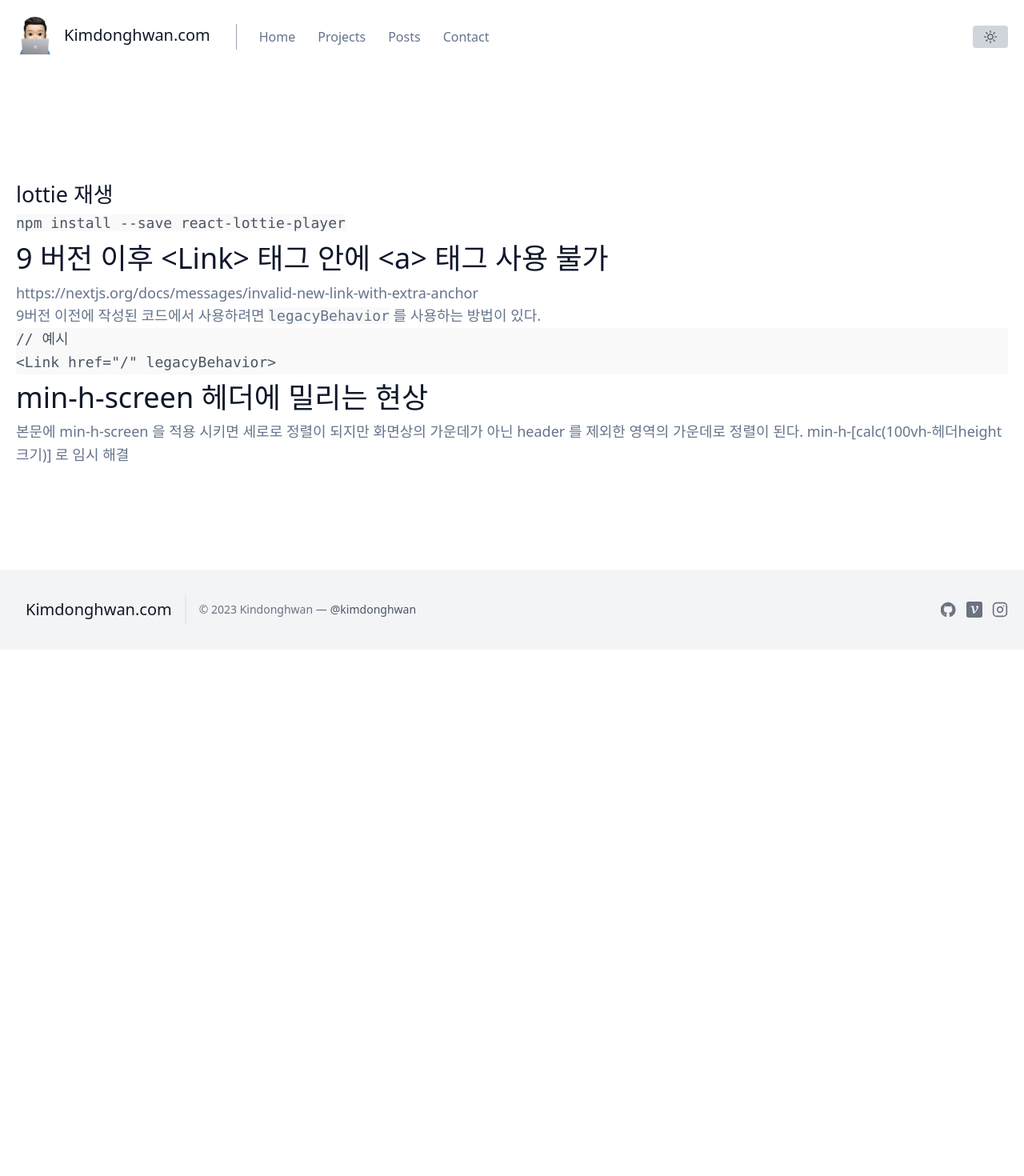
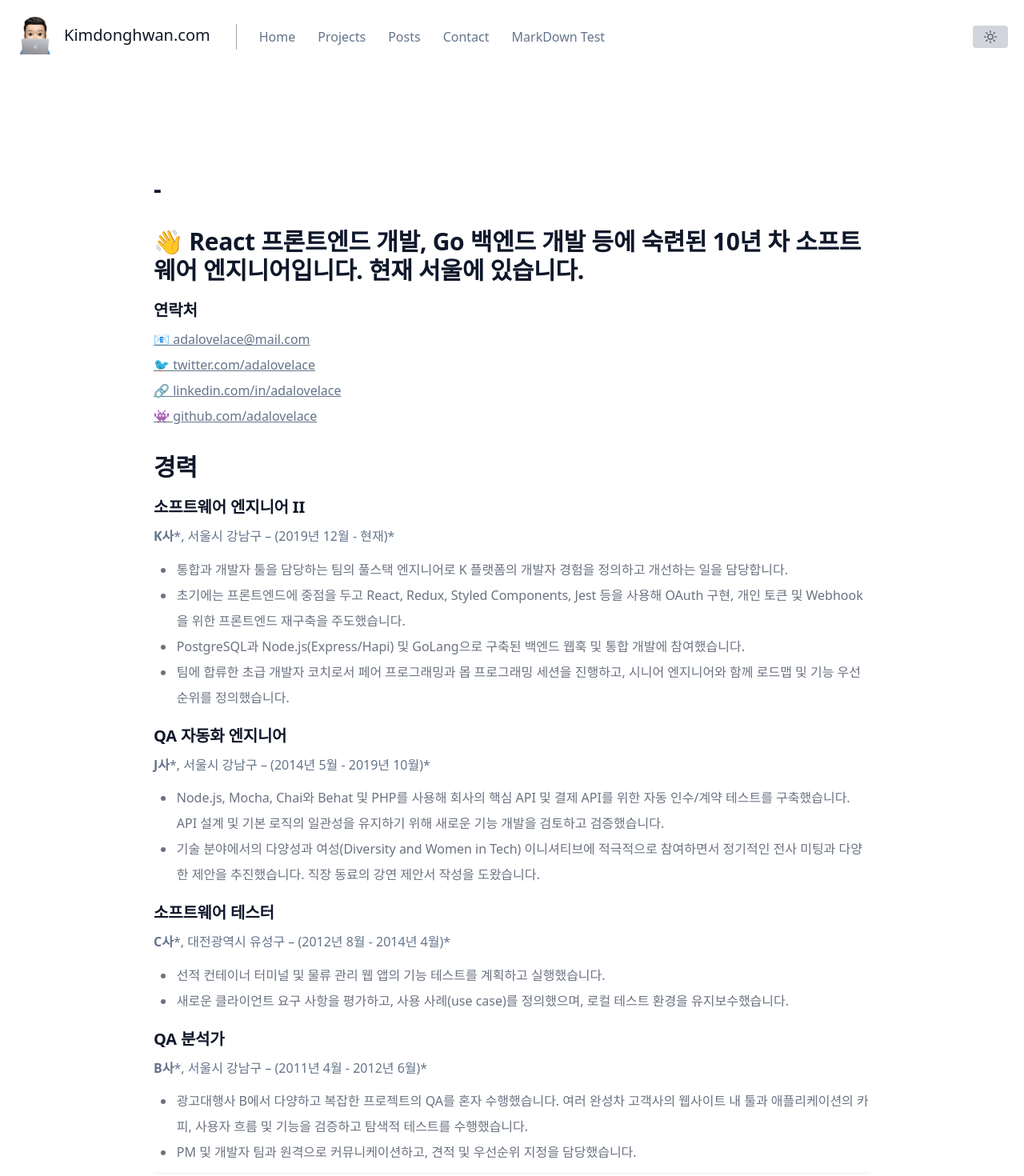
Before and after one commit to kimneighbor/neighborkim-nextjs-portfolio, a Next.js app: page /markdown in a window 1280 px wide. Shown: the top 1470 px of the page at 80% size. Before the commit the page ends 812 px from the top, so only its background shows below. Built offline with nearby package versions, Linux system fonts and the light colour scheme.

Commit message:
add markdown test

```diff
--- a/components/header.tsx
+++ b/components/header.tsx
@@ -5,18 +5,18 @@ export default function Header() {
     return (
         <>
             <header className="text-gray-600 body-font">
-                <div className="container mx-auto flex flex-wrap p-5 flex-col md:flex-row items-center">
+                <div className="container mx-auto flex flex-wrap p-5 flex-col  md:flex-row items-center ">
                     <Link href="/" legacyBehavior>
-                        <a className="flex title-font font-medium items-center text-gray-900 mb-4 mr-4 md:mb-1">
+                        <a className="flex title-font font-medium items-center text-gray-900 mb-4 mr-4 md:mb-1 ">
                             <img src="/neighborkimlogo.png" alt="logo" className="w-12 h-12 "/>
                             <span className="ml-3 text-xl">Kimdonghwan.com</span>
                         </a>
                     </Link>
                     <nav
-                        className="md:mr-auto md:ml-4 md:py-1 md:pl-4 md:border-l md:border-gray-400	flex flex-wrap items-center text-base justify-center">
+                        className="md:mr-auto md:ml-4 md:py-1 md:pl-4 md:border-l md:border-gray-400 flex flex-wrap items-center text-base justify-center">
                         {/* legacyBehavior를 사용해야 Link 내부에 a 태그 사용 가능 next 9버전 이후 부터는 a 태그 사용 불가 */}
                         <Link href="/" legacyBehavior>
-                            <a className="mr-7 ml-3 hover:text-gray-900">Home</a>
+                            <a className="mr-7 ml-3 hover:text-gray-900 lg:inline hidden">Home</a>
                         </Link>
                         <Link href="/projects" legacyBehavior>
                             <a className="mr-7 hover:text-gray-900">Projects</a>
@@ -27,9 +27,9 @@ export default function Header() {
                         <Link href="/contact-us" legacyBehavior>
                             <a className="mr-7 hover:text-gray-900">Contact</a>
                         </Link>
-                        {/*<Link href="/markdown" legacyBehavior>*/}
-                        {/*    <a className="mr-7 hover:text-gray-900">MarkDown Test</a>*/}
-                        {/*</Link>*/}
+                        <Link href="/markdown" legacyBehavior>
+                            <a className="mr-7 hover:text-gray-900">MarkDown Test</a>
+                        </Link>
                     </nav>
                     {/* 다크모드 토글 버튼 */}
                     <DarkToggleButton/>
--- a/pages/markdown.tsx
+++ b/pages/markdown.tsx
@@ -3,27 +3,121 @@ import Layout from "@/components/layout";
 import ReactMarkdown from "react-markdown";
 
 
+const markdowntext = `
+
+# -
 
 
-const markdowntext = `
-### lottie 재생
+# 👋 React 프론트엔드 개발, Go 백엔드 개발 등에 숙련된 **10년 차 소프트웨어 엔지니어**입니다. 현재 **서울**에 있습니다.
 
-- \`npm install --save react-lottie-player\`
 
-# 9 버전 이후 <Link> 태그 안에 <a> 태그 사용 불가
 
-https://nextjs.org/docs/messages/invalid-new-link-with-extra-anchor
+### 연락처
 
-9버전 이전에 작성된 코드에서 사용하려면 \`legacyBehavior\` 를 사용하는 방법이 있다.
+[📧 adalovelace@mail.com](mailto:adalovelace@mail.com)
 
-\`\`\`jsx
-// 예시
-<Link href="/" legacyBehavior>
-\`\`\`
+[🐦 twitter.com/adalovelace](http://twitter.com/notionhq)
 
-# min-h-screen 헤더에 밀리는 현상
+[🔗 linkedin.com/in/adalovelace](https://www.linkedin.com/company/notionhq/mycompany/)
 
-본문에 min-h-screen 을 적용 시키면 세로로 정렬이 되지만 화면상의 가운데가 아닌 header 를 제외한 영역의 가운데로 정렬이 된다. min-h-[calc(100vh-헤더height크기)] 로 임시 해결
+[👾 github.com/adalovelace](https://github.com/makenotion)
+
+# 경력
+
+### 소프트웨어 엔지니어 **II**
+
+**K사***, 서울시 강남구 – (2019년 12월 - 현재)*
+
+- 통합과 개발자 툴을 담당하는 팀의 풀스택 엔지니어로 K 플랫폼의 개발자 경험을 정의하고 개선하는 일을 담당합니다.
+- 초기에는 프론트엔드에 중점을 두고 React, Redux, Styled Components, Jest 등을 사용해 OAuth 구현, 개인 토큰 및 Webhook을 위한 프론트엔드 재구축을 주도했습니다.
+- PostgreSQL과 Node.js(Express/Hapi) 및 GoLang으로 구축된 백엔드 웹훅 및 통합 개발에 참여했습니다.
+- 팀에 합류한 초급 개발자 코치로서 페어 프로그래밍과 몹 프로그래밍 세션을 진행하고, 시니어 엔지니어와 함께 로드맵 및 기능 우선순위를 정의했습니다.
+
+### QA 자동화 엔지니어
+
+**J사***, 서울시 강남구  – (2014년 5월 - 2019년 10월)*
+
+- Node.js, Mocha, Chai와 Behat 및 PHP를 사용해 회사의 핵심 API 및 결제 API를 위한 자동 인수/계약 테스트를 구축했습니다. API 설계 및 기본 로직의 일관성을 유지하기 위해 새로운 기능 개발을 검토하고 검증했습니다.
+- 기술 분야에서의 다양성과 여성(Diversity and Women in Tech) 이니셔티브에 적극적으로 참여하면서 정기적인 전사 미팅과 다양한 제안을 추진했습니다. 직장 동료의 강연 제안서 작성을 도왔습니다.
+
+### 소프트웨어 테스터
+
+**C사***, 대전광역시 유성구 – (2012년 8월 - 2014년 4월)*
+
+- 선적 컨테이너 터미널 및 물류 관리 웹 앱의 기능 테스트를 계획하고 실행했습니다.
+- 새로운 클라이언트 요구 사항을 평가하고, 사용 사례(use case)를 정의했으며, 로컬 테스트 환경을 유지보수했습니다.
+
+### **QA 분석가**
+
+**B사***, 서울시 강남구 – (2011년 4월 - 2012년 6월)*
+
+- 광고대행사 B에서 다양하고 복잡한 프로젝트의 QA를 혼자 수행했습니다. 여러 완성차 고객사의 웹사이트 내 툴과 애플리케이션의 카피, 사용자 흐름 및 기능을 검증하고 탐색적 테스트를 수행했습니다.
+- PM 및 개발자 팀과 원격으로 커뮤니케이션하고, 견적 및 우선순위 지정을 담당했습니다.
+
+---
+
+# 기술
+
+### Javascript
+
+저의 주력 언어 입니다. 6년 이상 React와 Redux를 사용해 프론트엔드 개발, Node, Express, Hapi.js로 백엔드 API 개발, Mocha와 Jest로 자동화 테스트도 진행했습니다.
+
+### Golang
+
+최근에 배우기 시작했고 어렵지만 재미있었습니다. 아직 능숙하지는 않지만 직접 몇몇 기능을 만들어보고 픽스를 적용했습니다.
+
+### 기술 문서 작성
+
+기술적인 주제에 대해 글 쓰는 것을 좋아하고 잘 합니다. 간단한 용어로 설명해 사람들이 쉽게 이해하도록 하는 것에 보람을 느낍니다.
+
+---
+
+# 언어
+
+### 한국어 🇰🇷
+
+원어민
+
+### 영어 🇺🇸
+
+상급 - TOEIC 940
+
+---
+
+# 기사와 강연
+
+- [OAuth와 춤을: 단계별 가이드](https://dev.to/anabella/dancing-with-oauth-emp)
+- [PassportJS의 OAuth 흐름 들여다보기](https://dev.to/anabella/a-peep-beneath-the-hood-of-passportjs-oauth-flow-eb5)
+- [왜 훌륭한 개발자는 필기 시험을 좋아할까?](https://dev.to/anabella/why-do-great-developers-love-writing-tests-1o6j)
+- [초급, 중급, 시니어 개발자가 바에 들어가는데...](https://dev.to/anabella/a-junior-a-mid-and-a-senior-dev-walk-into-a-bar-414f)
+- [면접을 위한 자신감 도구 상자](https://dev.to/typeform/the-self-confidence-toolbox-for-job-interviews-4k3j)
+- [CSS 포지션 버전의 다양한 페어링 이해하기](https://dev.to/anabella/understanding-the-different-pairings-of-css-position-flavours-5855)
+- [두 가지 초밥 조리법으로 CSS 플로팅 파악하기](https://dev.to/anabella/figuring-out-css-floats-with-sushi-recipes-2c5o)
+
+🗣 **강연:** [OAuth Dance 배우기](https://www.youtube.com/watch?v=ec2NBIoaUCM&t=1s) (APIdays Paris Dec 2018)
+
+---
+
+# 학력
+
+## **컴퓨터 공학 학사**
+
+2017년 졸업
+
+ㅇㅇ대학교 - 서울특별시
+
+---
+
+# 연락처
+
+[📧 adalovelace@mail.com](mailto:adalovelace@mail.com)
+
+[🐦 twitter.com/adalovelace](http://twitter.com/notionhq)
+
+[🔗 linkedin.com/in/adalovelace](https://www.linkedin.com/company/notionhq/mycompany/)
+
+[👾 github.com/adalovelace](https://github.com/makenotion)
+
 `
 
 
@@ -37,17 +131,16 @@ export default function Markdown() {
             </HEAD>
 
 
-
-            <section className="flex min-h-[calc(100vh-180px)] flex-col items-center justify-center text-gray-600">
-
-
-                <div className=" mx-auto flex px-5 py-24 md:flex-row flex-col items-center">
-
-                    <ReactMarkdown className="markdown items-start">
-                        {markdowntext}
-                    </ReactMarkdown>
-
-
+            <section className="text-gray-500 relative">
+                <div className="container
+                sm:mx-auto px-10 md:px-24 lg:px-48 2xl:px-96 mx-auto
+                py-24
+                 ">
+                    <div className="flex flex-col text-left w-full">
+                        <ReactMarkdown className="markdown leading-8">
+                            {markdowntext}
+                        </ReactMarkdown>
+                    </div>
                 </div>
             </section>
         </Layout>
--- a/styles/globals.css
+++ b/styles/globals.css
@@ -69,36 +69,151 @@ p {
 
 
 
-.markdown {
-  /* Typography */
-  line-height: 1.6;
-  font-size: 18px;
+
+.markdown a,
+.markdown a.visited {
+  color: inherit;
+  text-decoration: underline;
+}
+
+
+.markdown h1,
+.markdown h2,
+.markdown h3 {
+  letter-spacing: -0.01em;
+  line-height: 1.2;
+  font-weight: 600;
+  margin-bottom: 0.5rem;
 }
 
 .markdown h1 {
-  font-size: 2em;
+  font-size: 1.875rem;
+  margin-top: 1.875rem;
 }
 
 .markdown h2 {
-  font-size: 1.75em;
+  font-size: 1.5rem;
+  margin-top: 1.5rem;
 }
 
 .markdown h3 {
-  font-size: 1.5em;
+  font-size: 1.25rem;
+  margin-top: 1.25rem;
+}
+
+.markdown source {
+  border: 1px solid #ddd;
+  border-radius: 3px;
+  padding: 1.5em;
+  word-break: break-all;
+}
+
+
+.markdown figure {
+  margin: 1.25em 0;
+  page-break-inside: avoid;
+}
+
+.markdown figcaption {
+  opacity: 0.5;
+  font-size: 85%;
+  margin-top: 0.5em;
+}
+
+.markdown mark {
+  background-color: transparent;
+}
+
+
+.markdown hr {
+  background: transparent;
+  display: block;
+  width: 100%;
+  height: 1px;
+  visibility: visible;
+  border: none;
+  border-bottom: 1px solid rgba(55, 53, 47, 0.09);
+}
+
+.markdown img {
+  max-width: 100%;
+}
+
+@media only print {
+  .markdown img {
+    max-height: 100vh;
+    object-fit: contain;
+  }
+}
+
+@page {
+  margin: 1in;
+}
+
+
+.markdown table,
+.markdown th,
+.markdown td {
+  border: 1px solid rgba(55, 53, 47, 0.09);
+  border-collapse: collapse;
+}
+
+.markdown table {
+  border-left: none;
+  border-right: none;
+}
+
+.markdown th,
+.markdown td {
+  font-weight: normal;
+  padding: 0.25em 0.5em;
+  line-height: 1.5;
+  min-height: 1.5em;
+  text-align: left;
+}
+
+.markdown th {
+  color: rgba(55, 53, 47, 0.6);
+}
+
+.markdown ol,
+.markdown ul {
+  margin: 0;
+  margin-block-start: 0.6em;
+  margin-block-end: 0.6em;
+}
+
+.markdown li > ol:first-child,
+.markdown li > ul:first-child {
+  margin-block-start: 0.6em;
+}
+
+.markdown ul > li {
+  list-style: disc;
 }
 
 
 
-/* Blockquote */
-.markdown blockquote {
-  padding-left: .8rem;
-  border-left : solid .2rem #ddd ;
-  margin-left :0 ;
-  color : #aaa ;
+.markdown ul {
+  padding-inline-start: 1.7em;
 }
 
-/* Code blocks and inline code */
-.markdown pre,
-.markdown code {
-  background-color : #f9f9f9 ;
+.markdown ul > li {
+  padding-left: 0.1em;
 }
+
+.markdown ol {
+  padding-inline-start: 1.6em;
+}
+
+.markdown ol > li {
+  padding-left: 0.2em;
+}
+
+.markdown .mono ol {
+  padding-inline-start: 2em;
+}
+
+.markdown .mono ol > li {
+  text-indent: -0.4em;
+}
```
